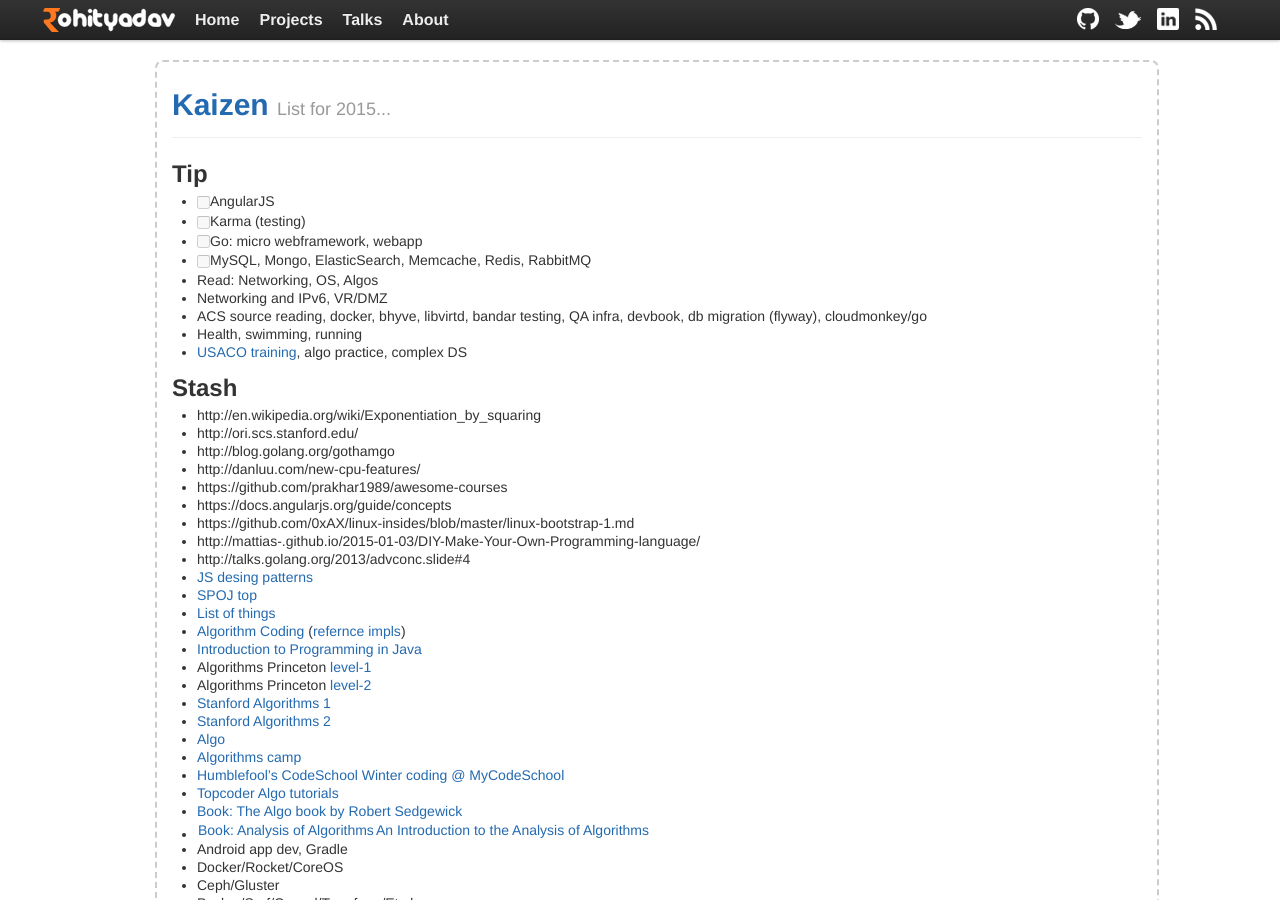
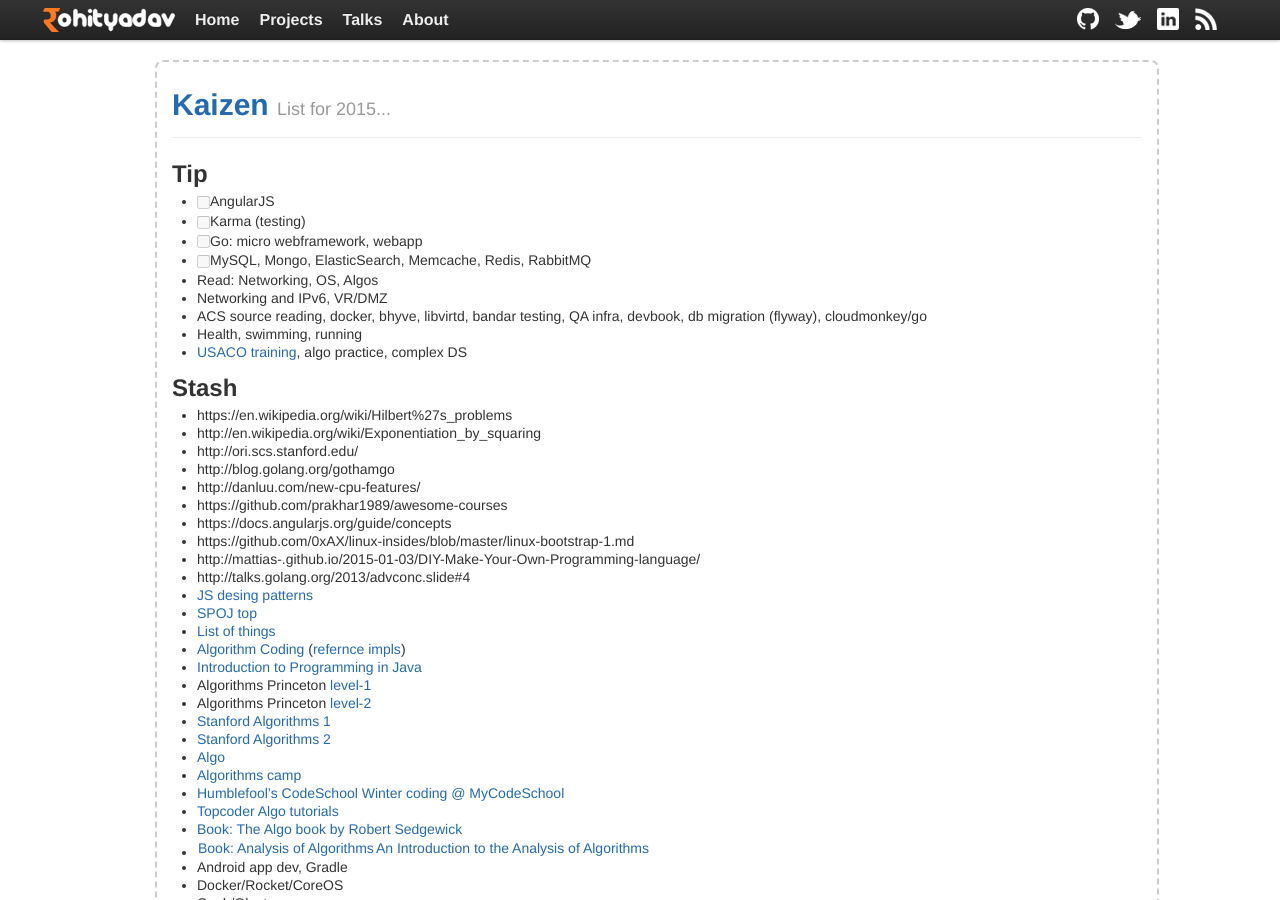
Before and after one commit to rohityadavcloud/rohityadavcloud.github.io, a Jekyll site: the page built from kaizen/index.markdown, in a window 1280 px wide and 900 px high. Built offline with Jekyll 4.4.1, drawn with Linux system fonts in a browser that asks for light colours; some of the changed lines change nothing that is shown.

Commit message:
ku
Signed-off-by: Rohit Yadav <rohit.yadav@shapeblue.com>

```diff
--- a/kaizen/index.markdown
+++ b/kaizen/index.markdown
@@ -18,6 +18,7 @@
 
 ## Stash
 
+- https://en.wikipedia.org/wiki/Hilbert%27s_problems
 - http://en.wikipedia.org/wiki/Exponentiation_by_squaring
 - http://ori.scs.stanford.edu/
 - http://blog.golang.org/gothamgo
```
